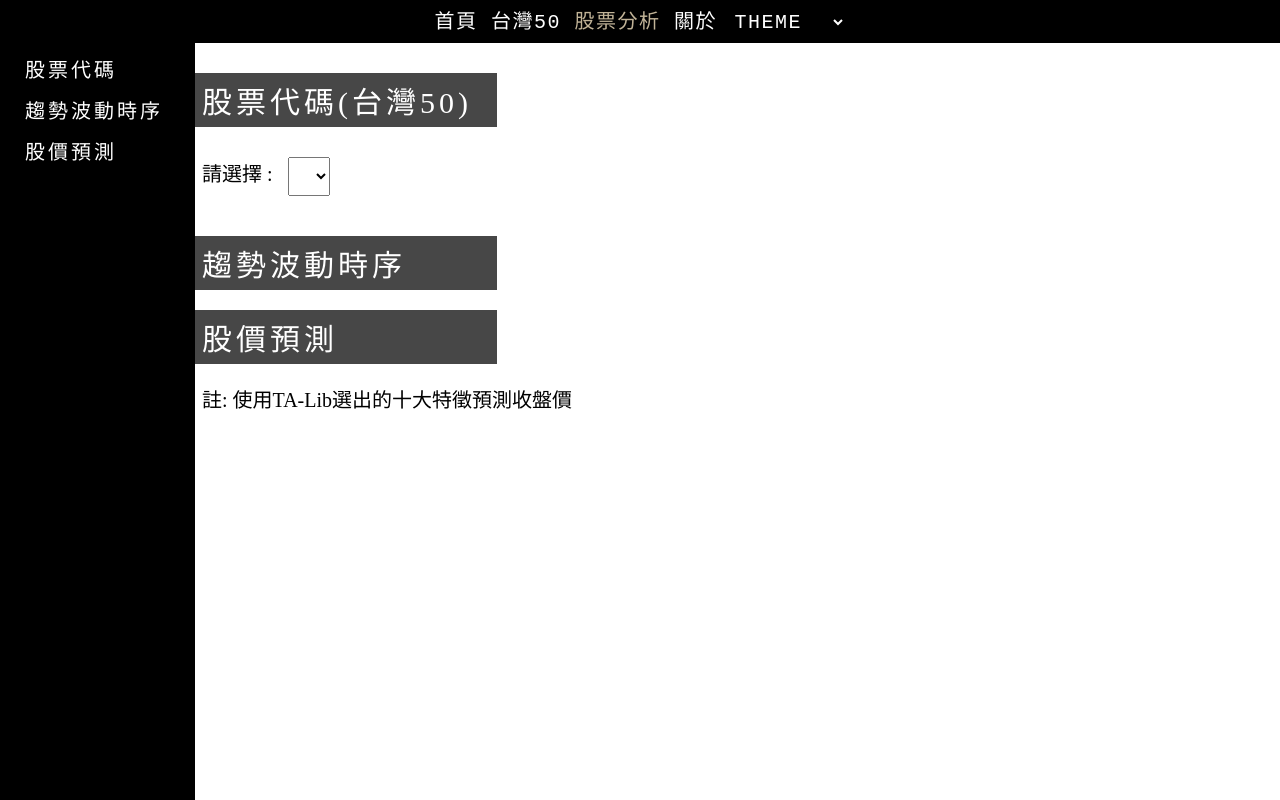
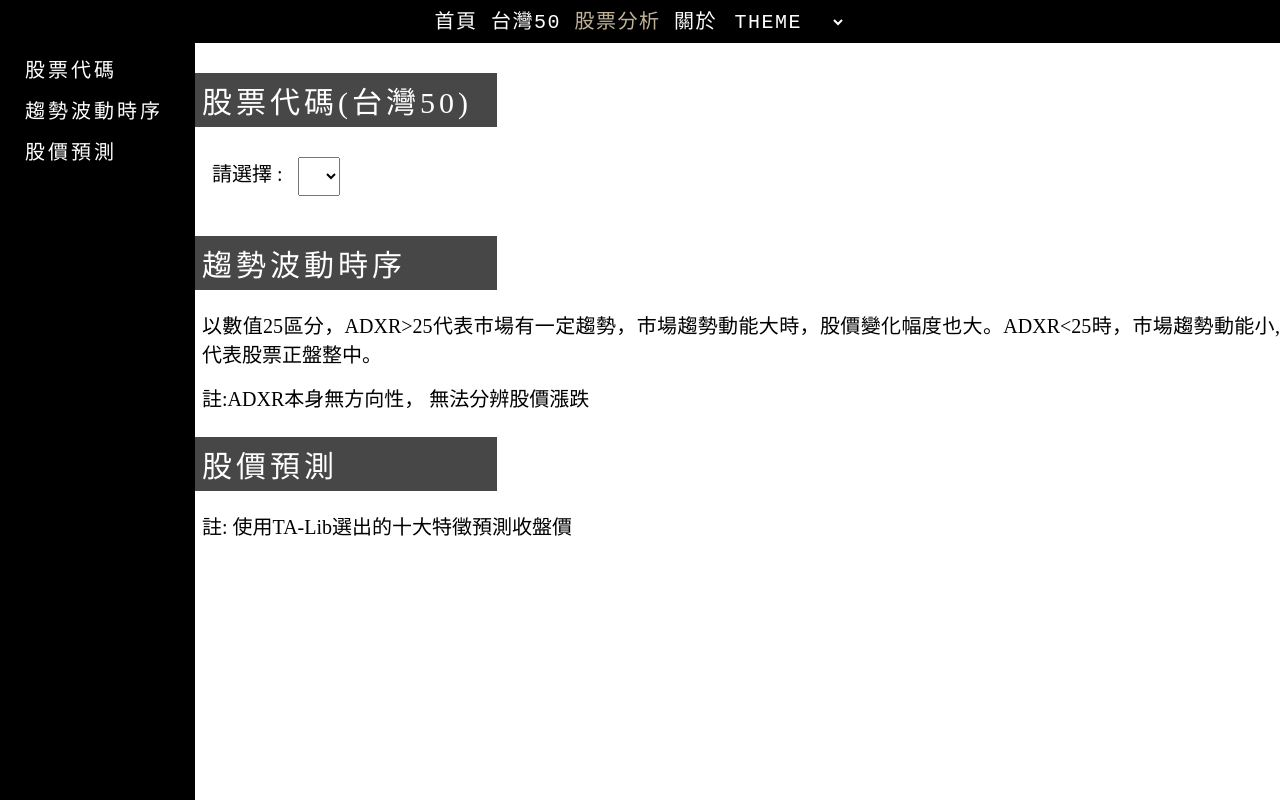
Before and after one commit to Kathleen-Ling/BDSE18_visualization_final, a plain HTML site: page project.html in a window 1280 px wide. Drawn offline with nearby package versions, Linux system fonts and the light colour scheme; no server answers.

Commit message:
ADXR description

```diff
--- a/project.html
+++ b/project.html
@@ -60,6 +60,10 @@
             margin: 30px 10px;
             padding: 10px;
             letter-spacing: 1.5px;
+        }
+        span{
+            display:inline-block;
+            margin:0px 0px 15px 10px;
         }
 
 
@@ -146,6 +150,8 @@
             <div class="title">
                 <p id="ADXR" style="margin-bottom: 20px;">趨勢波動時序</p>
             </div>
+            <span>以數值25區分，ADXR&gt25代表市場有一定趨勢，市場趨勢動能大時，股價變化幅度也大。ADXR&lt25時，市場趨勢動能小, 代表股票正盤整中。</span>
+            <span>註:ADXR本身無方向性， 無法分辨股價漲跌</span>
             <div id=adxrName></div>
 
             <div id="sAdxrGraph"></div>
@@ -153,7 +159,7 @@
             <div class="title">
                 <p id="price" style="margin-bottom: 20px;">股價預測</p>
             </div>
-            <span style="display:inline-block; margin:0px 0px 15px 10px;">註: 使用TA-Lib選出的十大特徵預測收盤價</span>
+            <span>註: 使用TA-Lib選出的十大特徵預測收盤價</span>
             <div id=spName></div>
 
             <div id="spgraph"></div>
```
